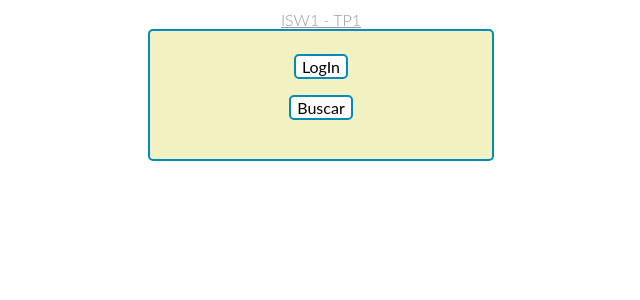
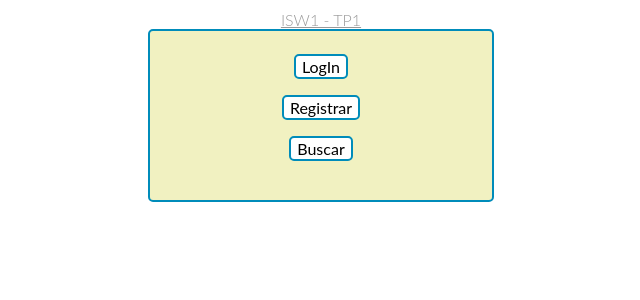
Before and after one commit to axelmaddonni/isw-tp1, a Flask app: page / in a window 1280 px wide. Shown: the top 300 px of the page, without its empty margins (265-905 px from the left). Run offline with Flask 2, Linux system fonts and the light colour scheme; parts of the project's set-up code (start-up, migrations or seed data) failed here and were passed over.

Commit message:
Agregar cuenta

```diff
--- a/src/app/templates/home.html
+++ b/src/app/templates/home.html
@@ -13,6 +13,9 @@
           {% if anon%}
             <form method=get action="/login">
               <input class="button1" type=submit value=LogIn>
+            </form>
+            <form method=get action="/registrar">
+              <input class="button1" type=submit value=Registrar>
             </form>
           {% else%}
             <form method=get action="/logout">
--- a/src/app/user.py
+++ b/src/app/user.py
@@ -169,19 +169,19 @@ class Renderer:
 usuarios = BaseDeDatosDeUsuarios({"User": "User", "Mod": "Mod"})
 usuarios.modear("Mod")
 
-if __name__ == "__main__":
-    usuarios.modear("Mod")
-    assert(type(usuarios["User"].privilegios == UsuarioRegistrado))
-    assert(type(usuarios["Mod" ].privilegios == Mod))
-    assert(usuarios["Mod" ].get_id() == "Mod")
-    assert(usuarios["User" ].get_id() == "User")
-    assert(usuarios["NoExiste"].is_authenticated() == False)
-    assert(usuarios["NoExiste"].is_anonymous() == True)
-    assert(usuarios[None].is_anonymous() == True)
-    assert(usuarios[None].is_authenticated() == False)
-    del usuarios["User"]
-    assert(not usuarios["User" ].get_id() == "User")
-    usuarios["User"] = "UserPass"
-    assert(usuarios["User" ].get_id() == "User")
-    assert(usuarios.check_password("User", "UserPass"))
-    assert(usuarios.check_password("Mod", "Mod"))
+#if __name__ == "__main__":
+#    usuarios.modear("Mod")
+#    assert(type(usuarios["User"].privilegios == UsuarioRegistrado))
+#    assert(type(usuarios["Mod" ].privilegios == Mod))
+#    assert(usuarios["Mod" ].get_id() == "Mod")
+#    assert(usuarios["User" ].get_id() == "User")
+#    assert(usuarios["NoExiste"].is_authenticated() == False)
+#    assert(usuarios["NoExiste"].is_anonymous() == True)
+#    assert(usuarios[None].is_anonymous() == True)
+#    assert(usuarios[None].is_authenticated() == False)
+#    del usuarios["User"]
+#    assert(not usuarios["User" ].get_id() == "User")
+#    usuarios["User"] = "UserPass"
+#    assert(usuarios["User" ].get_id() == "User")
+#    assert(usuarios.check_password("User", "UserPass"))
+#    assert(usuarios.check_password("Mod", "Mod"))
--- a/src/app/views.py
+++ b/src/app/views.py
@@ -77,6 +77,10 @@ class EditarForm(Form):
     direccion_dada = StringField('Direccion')
 
 class LoginForm(Form):
+    username = TextField('Username', validators=[validators.DataRequired()])
+    password = PasswordField('Password', validators=[validators.DataRequired()])
+
+class RegistrarForm(Form):
     username = TextField('Username', validators=[validators.DataRequired()])
     password = PasswordField('Password', validators=[validators.DataRequired()])
 
@@ -273,3 +277,22 @@ def logout():
     usuarios.desautenticar(current_user.get_id())
     logout_user()
     return redirect(url_for("accionesPosibles"))
+
+@app.route("/registrar/<invalidCredentials>", methods=['GET', 'POST'])
+@app.route('/registrar', methods=['GET', 'POST'])
+@homeRedirect
+def registrar(invalidCredentials = False):
+    form = RegistrarForm(request.form)
+    if request.method == 'POST' and form.validate():
+        username = form.username.data
+        try:
+            usuarios[username] = form.password.data
+            usuarios.autenticar(username)
+            login_user(usuarios[username])
+            return usuarios[username].accept(Renderer())("registrar_resultado.html", positivo = True)
+        except:
+            traceback.print_exc()
+            return redirect(url_for("registrar") + "/True")
+
+    user = user_loader(current_user.get_id())
+    return user.accept(Renderer())("registrar.html", form = form, invalidCredentials = invalidCredentials)
```
